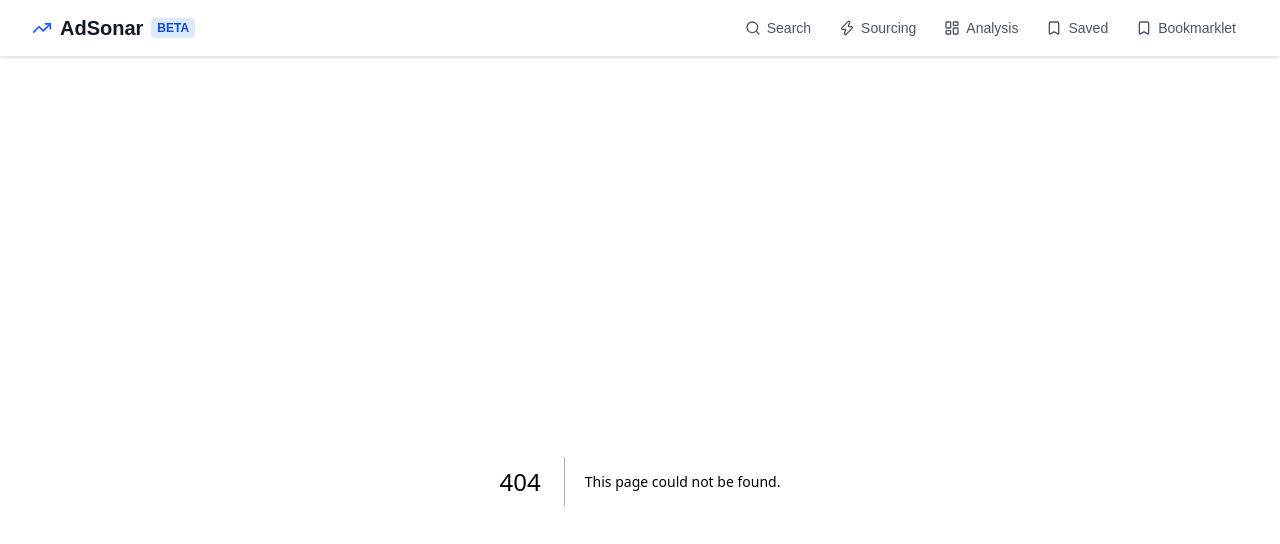
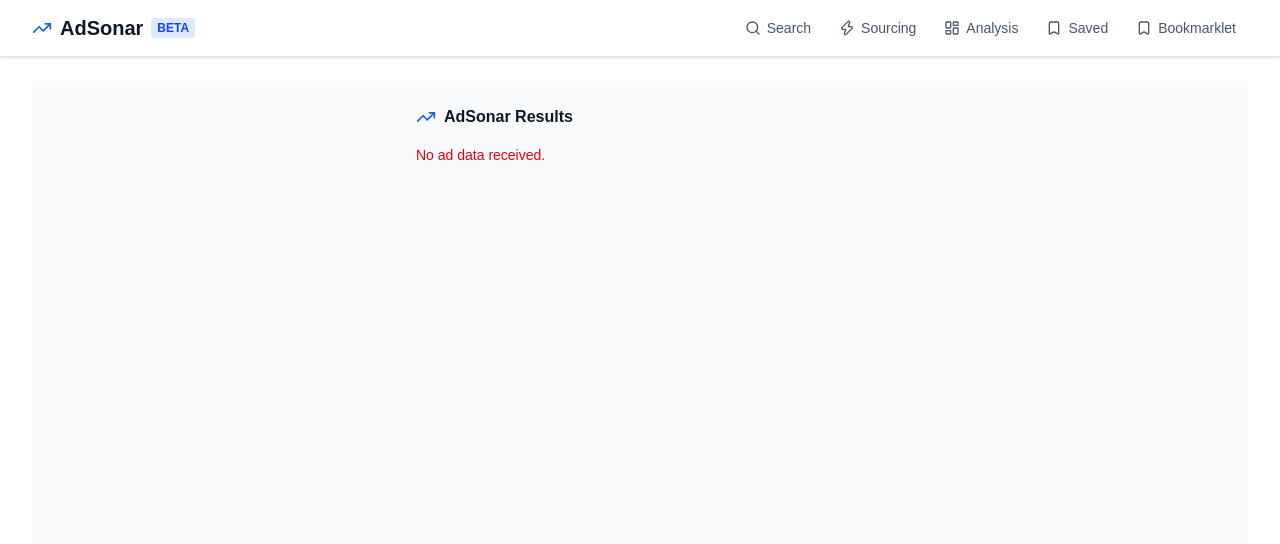
Before and after one commit to laromikeads/adsonar, a Next.js app: page /score in a window 1280 px wide. Before the commit this address had no page. Shown: the top 544 px of the page. Built offline with nearby package versions, Linux system fonts and the light colour scheme.

Commit message:
page.tsx

```diff
--- /dev/null
+++ b/src/app/score/page.tsx
@@ -0,0 +1,102 @@
+'use client';
+
+import { useEffect, useState } from 'react';
+import { TrendingUp } from 'lucide-react';
+
+const STRONG_SIGNALS = [
+  'الدفع عند الاستلام', 'الدفع عند الإستلام', 'باب منزل', 'باب دارك', 'باب المنزل',
+  'توصيل لجميع', 'توصيل مجاني', 'livraison gratuite', 'livraison rapide',
+  'اطلب الآن', 'اطلب الان', 'commandez maintenant', 'order now',
+  'آلاف الطلبات', 'آلاف العملاء', 'نفذ المخزون', 'كميات محدودة',
+  'stock limité', 'rupture de stock', 'sold out', 'limited stock',
+  'تخفيض', 'عرض خاص', 'promotion', 'promo', 'soldes', 'offre limitée',
+];
+
+const BASIC_SIGNALS = [
+  'توصيل', 'اطلب', 'اشتري', 'للطلب', 'متجر', 'منتج', 'سعر', 'مخزون', 'متوفر', 'ولاية',
+  'اطلبه', 'اطلبها', 'اطلبي', 'اطلبو',
+  'livraison', 'commander', 'commandez', 'acheter', 'achetez',
+  'boutique', 'produit', 'prix', 'wilaya',
+  'delivery', 'buy now', 'shop now', 'add to cart',
+];
+
+function scoreAd(text: string) {
+  const t = text.toLowerCase();
+  const strongCount = STRONG_SIGNALS.filter(s => t.includes(s.toLowerCase())).length;
+  const basicCount = BASIC_SIGNALS.filter(s => t.includes(s.toLowerCase())).length;
+  const score = Math.min(strongCount * 25 + basicCount * 10, 99);
+  if (score >= 75) return { score, label: '🔥 Hot', color: '#166534', bg: '#f0fdf4', border: '#86efac' };
+  if (score >= 50) return { score, label: '✅ Good', color: '#1e40af', bg: '#eff6ff', border: '#93c5fd' };
+  if (score >= 25) return { score, label: '~ Weak', color: '#92400e', bg: '#fffbeb', border: '#fcd34d' };
+  return { score, label: '○ Low', color: '#6b7280', bg: '#f9fafb', border: '#e5e7eb' };
+}
+
+type AdResult = {
+  id: string;
+  text: string;
+  score: number;
+  label: string;
+  color: string;
+  bg: string;
+  border: string;
+};
+
+export default function ScorePage() {
+  const [results, setResults] = useState<AdResult[]>([]);
+  const [error, setError] = useState('');
+
+  useEffect(() => {
+    try {
+      const params = new URLSearchParams(window.location.search);
+      const raw = params.get('ads');
+      if (!raw) { setError('No ad data received.'); return; }
+      const ads: { id: string; text: string }[] = JSON.parse(decodeURIComponent(raw));
+      const scored = ads.map(ad => ({ id: ad.id, text: ad.text, ...scoreAd(ad.text) }));
+      scored.sort((a, b) => b.score - a.score);
+      setResults(scored);
+    } catch {
+      setError('Failed to parse ad data.');
+    }
+  }, []);
+
+  const hot = results.filter(r => r.score >= 75).length;
+  const good = results.filter(r => r.score >= 50 && r.score < 75).length;
+
+  return (
+    <div className="min-h-screen bg-gray-50 p-4">
+      <div className="max-w-md mx-auto">
+        <div className="flex items-center gap-2 mb-4 pt-2">
+          <TrendingUp className="w-5 h-5 text-blue-600" />
+          <h1 className="font-bold text-gray-900">AdSonar Results</h1>
+        </div>
+
+        {error && <p className="text-red-600 text-sm">{error}</p>}
+
+        {results.length > 0 && (
+          <>
+            <div className="flex gap-3 mb-4 text-sm">
+              <span className="bg-green-100 text-green-800 px-3 py-1 rounded-full font-medium">{results.length} ads scored</span>
+              {hot > 0 && <span className="bg-orange-100 text-orange-800 px-3 py-1 rounded-full font-medium">🔥 {hot} Hot</span>}
+              {good > 0 && <span className="bg-blue-100 text-blue-800 px-3 py-1 rounded-full font-medium">✅ {good} Good</span>}
+            </div>
+            <div className="space-y-2">
+              {results.map((r, i) => (
+                <div key={r.id} style={{ background: r.bg, borderColor: r.border }} className="border rounded-xl p-3">
+                  <div className="flex items-center justify-between mb-1">
+                    <span className="text-xs text-gray-400 font-medium">Ad {i + 1}</span>
+                    <span style={{ color: r.color }} className="font-bold text-sm">{r.label}{r.score > 0 ? ` (${r.score})` : ''}</span>
+                  </div>
+                  <p className="text-xs text-gray-600 line-clamp-3 leading-relaxed">{r.text.slice(0, 200) || '(image only)'}</p>
+                </div>
+              ))}
+            </div>
+          </>
+        )}
+
+        {results.length === 0 && !error && (
+          <p className="text-gray-400 text-sm">Loading...</p>
+        )}
+      </div>
+    </div>
+  );
+}
```
